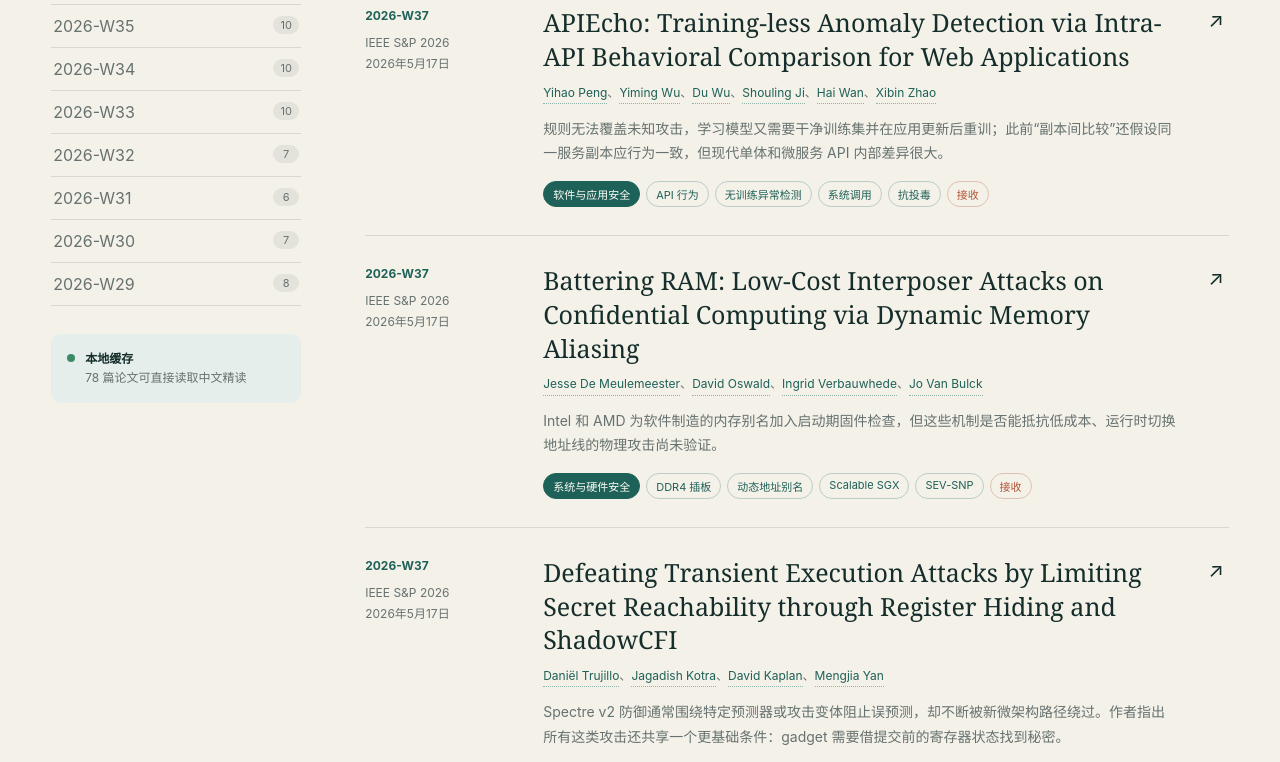
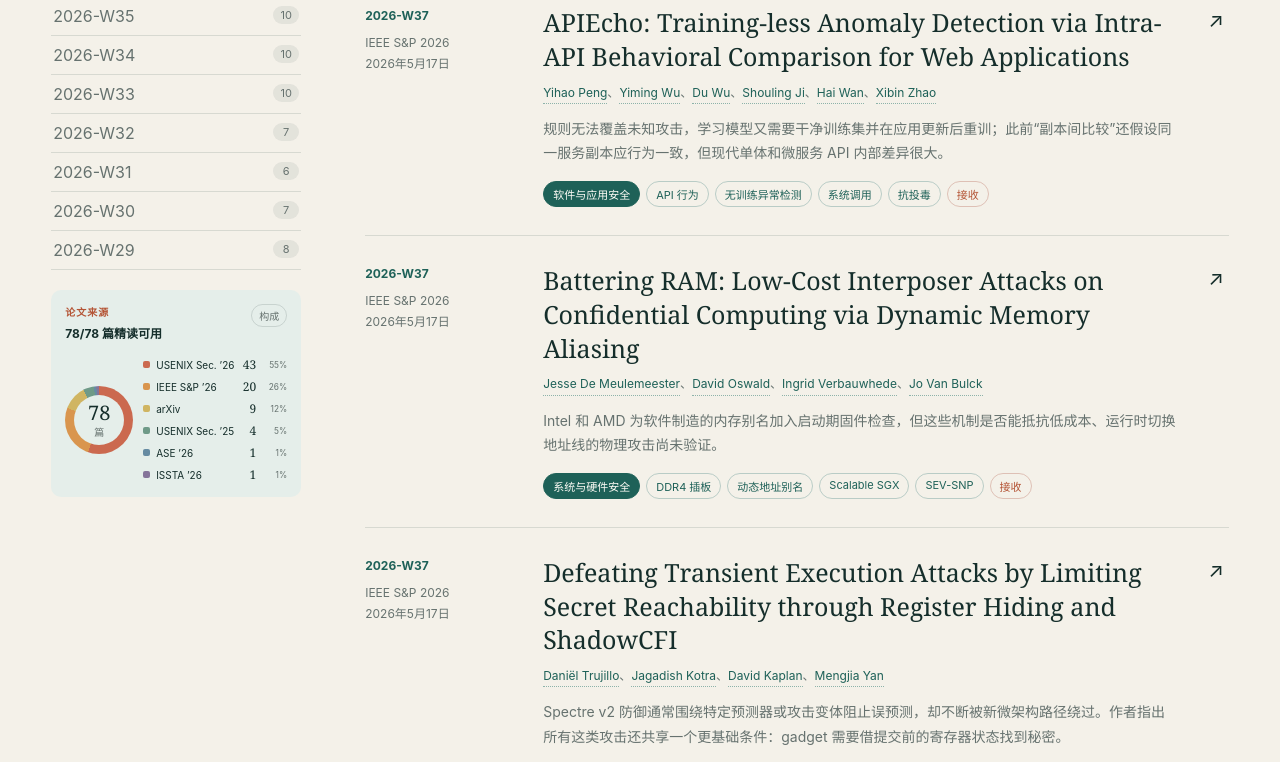
Before and after one commit to wyinleo/papernote, a plain HTML site: page site/index.html in a window 1280 px wide. Shown: the part 255-1017 px from the top of the page. Drawn offline with Linux system fonts and the light colour scheme.

Commit message:
Add source distribution charts

```diff
--- a/site/app.js
+++ b/site/app.js
@@ -26,6 +26,7 @@
   const $$ = (selector) => [...document.querySelectorAll(selector)];
   const elements = {
     stats: $("#stats"),
+    distribution: $("#distributionCard"),
     filterTitle: $("#filterTitle"),
     filterList: $("#filterList"),
     resultCount: $("#resultCount"),
@@ -113,8 +114,108 @@
     elements.stats.innerHTML = stats.map(([label, value]) =>
       `<div class="stat"><dt>${label}</dt><dd>${value}</dd></div>`
     ).join("");
-    $("#cacheStatus").textContent = `${data.counts.cached} 篇论文可直接读取中文精读`;
     $("#generatedAt").textContent = new Date(data.generated_at).toLocaleString("zh-CN");
+  }
+
+  const distributionColors = [
+    "#cb694f", "#d9954e", "#d0b562", "#6f9a88",
+    "#668ba2", "#85749a", "#ad6c82", "#7b8f73",
+  ];
+
+  const countBy = (items, labelFor) => {
+    const counts = new Map();
+    items.forEach((item) => {
+      const label = labelFor(item) || "其他";
+      counts.set(label, (counts.get(label) || 0) + 1);
+    });
+    return [...counts].map(([label, count]) => ({ label, count }))
+      .sort((a, b) => b.count - a.count || a.label.localeCompare(b.label, "zh-CN"));
+  };
+
+  const compactVenue = (paper) => ((paper.venues || ["其他 / 未标注"])[0] || "其他 / 未标注")
+    .replace("USENIX Security", "USENIX Sec.")
+    .replace(/\b20(\d{2})\b/g, "’$1");
+
+  const viewpointOrganization = (item) => {
+    const source = item.source || "其他";
+    if (source.startsWith("Microsoft ")) return "Microsoft";
+    if (source.startsWith("Google Threat Intelligence")) return "Google / Mandiant";
+    return source;
+  };
+
+  function distributionForMode() {
+    if (state.mode === "viewpoints") {
+      return {
+        kicker: "观点来源",
+        summary: `${data.viewpoints.length} 条观点`,
+        unit: "条",
+        entries: countBy(data.viewpoints, viewpointOrganization),
+      };
+    }
+    if (state.mode === "academic") {
+      const categoryLabels = Object.fromEntries(
+        (data.academic?.categories || []).map((item) => [item.id, item.label])
+      );
+      categoryLabels.security = "安全四大";
+      categoryLabels.software = "软件工程";
+      categoryLabels.ai = "人工智能";
+      const publications = data.academic?.publications || [];
+      return {
+        kicker: "论文领域",
+        summary: `${data.academic?.coverage?.scored_top_venue_papers || 0} 篇纳入顶会统计`,
+        unit: "篇",
+        entries: countBy(publications, (paper) => categoryLabels[paper.venue_group] || "预印 / 其他"),
+      };
+    }
+    return {
+      kicker: "论文来源",
+      summary: `${data.counts.cached}/${data.counts.papers} 篇精读可用`,
+      unit: "篇",
+      entries: countBy(data.papers, compactVenue),
+    };
+  }
+
+  function renderDistribution() {
+    const distribution = distributionForMode();
+    const total = distribution.entries.reduce((sum, item) => sum + item.count, 0);
+    let cursor = 0;
+    const segments = distribution.entries.map((item, index) => {
+      const start = cursor;
+      cursor += total ? item.count / total * 100 : 0;
+      return `${distributionColors[index % distributionColors.length]} ${start.toFixed(2)}% ${cursor.toFixed(2)}%`;
+    });
+    const ariaParts = distribution.entries.map((item) => {
+      const percentage = total ? Math.round(item.count / total * 100) : 0;
+      return `${item.label} ${item.count}${distribution.unit}，占 ${percentage}%`;
+    });
+
+    elements.distribution.innerHTML = `
+      <div class="distribution-head">
+        <div>
+          <p class="distribution-kicker">${escapeHtml(distribution.kicker)}</p>
+          <strong>${escapeHtml(distribution.summary)}</strong>
+        </div>
+        <span>构成</span>
+      </div>
+      <div class="distribution-chart" role="img"
+           aria-label="${escapeHtml(`${distribution.kicker}：${ariaParts.join("；")}`)}"
+           style="background: conic-gradient(${segments.join(", ")})">
+        <span><b>${total}</b><small>${distribution.unit}</small></span>
+      </div>
+      <ol class="distribution-legend">
+        ${distribution.entries.map((item, index) => {
+          const percentage = total ? Math.round(item.count / total * 100) : 0;
+          return `
+            <li>
+              <i style="background:${distributionColors[index % distributionColors.length]}" aria-hidden="true"></i>
+              <span title="${escapeHtml(item.label)}">${escapeHtml(item.label)}</span>
+              <b>${item.count}</b>
+              <small>${percentage}%</small>
+            </li>
+          `;
+        }).join("")}
+      </ol>
+    `;
   }
 
   function groupsForMode() {
@@ -587,6 +688,7 @@
   }
 
   function render() {
+    renderDistribution();
     renderFilters();
     renderContent();
   }
--- a/site/index.html
+++ b/site/index.html
@@ -5,7 +5,7 @@
   <meta name="viewport" content="width=device-width, initial-scale=1">
   <meta name="description" content="papernote：浏览安全论文精读、学术关系与有证据评价的行业观点。">
   <title>papernote · 安全研究笔记</title>
-  <link rel="stylesheet" href="./styles.css?v=5">
+  <link rel="stylesheet" href="./styles.css?v=6">
 </head>
 <body>
   <header class="site-header">
@@ -33,10 +33,7 @@
           <span id="resultCount"></span>
         </div>
         <div class="filter-list" id="filterList"></div>
-        <div class="cache-note">
-          <span class="cache-dot" aria-hidden="true"></span>
-          <p><strong>本地缓存</strong><br><span id="cacheStatus">正在读取…</span></p>
-        </div>
+        <section class="distribution-card" id="distributionCard" aria-live="polite"></section>
       </aside>
 
       <div class="content">
@@ -85,7 +82,7 @@
   </footer>
 
   <script src="./data.js?v=3"></script>
-  <script src="./app.js?v=3"></script>
+  <script src="./app.js?v=4"></script>
   <script src="./analytics-config.js?v=1"></script>
   <script src="./analytics.js?v=1"></script>
 </body>
--- a/site/styles.css
+++ b/site/styles.css
@@ -158,7 +158,7 @@ main {
 
 .filter-button {
   width: 100%;
-  padding: 11px 2px;
+  padding: 9px 2px;
   display: flex;
   justify-content: space-between;
   gap: 12px;
@@ -185,18 +185,98 @@ main {
   font-size: 11px;
 }
 
-.cache-note {
-  margin-top: 28px;
-  padding: 16px;
-  display: flex;
-  gap: 10px;
+.distribution-card {
+  margin-top: 20px;
+  padding: 14px;
+  display: grid;
+  grid-template-areas: "head head" "chart legend";
+  grid-template-columns: 68px minmax(0, 1fr);
+  align-items: center;
+  column-gap: 10px;
   background: var(--soft-teal);
   border-radius: 10px;
 }
 
-.cache-note p { margin: 0; color: var(--muted); font-size: 12px; line-height: 1.55; }
-.cache-note strong { color: var(--ink); }
-.cache-dot { width: 8px; height: 8px; margin-top: 4px; flex: 0 0 auto; border-radius: 50%; background: #3b8c66; }
+.distribution-head {
+  grid-area: head;
+  display: flex;
+  align-items: start;
+  justify-content: space-between;
+  gap: 8px;
+}
+
+.distribution-head > span {
+  padding: 3px 7px;
+  color: var(--muted);
+  border: 1px solid rgba(21, 46, 43, .14);
+  border-radius: 99px;
+  font-size: 10px;
+}
+
+.distribution-kicker {
+  margin: 0 0 3px;
+  color: var(--accent);
+  font-size: 10px;
+  font-weight: 700;
+  letter-spacing: .1em;
+}
+
+.distribution-head strong { color: var(--ink); font-size: 12px; font-weight: 650; }
+
+.distribution-chart {
+  grid-area: chart;
+  position: relative;
+  width: 68px;
+  aspect-ratio: 1;
+  margin: 14px 0 0;
+  display: grid;
+  place-items: center;
+  border-radius: 50%;
+}
+
+.distribution-chart::after {
+  content: "";
+  position: absolute;
+  inset: 9px;
+  background: var(--soft-teal);
+  border-radius: 50%;
+}
+
+.distribution-chart > span {
+  position: relative;
+  z-index: 1;
+  display: grid;
+  color: var(--ink);
+  text-align: center;
+  line-height: 1;
+}
+
+.distribution-chart b { font-family: Georgia, serif; font-size: 20px; font-weight: 500; }
+.distribution-chart small { margin-top: 4px; color: var(--muted); font-size: 10px; }
+
+.distribution-legend {
+  grid-area: legend;
+  margin: 14px 0 0;
+  padding: 0;
+  display: grid;
+  gap: 5px;
+  list-style: none;
+}
+
+.distribution-legend li {
+  min-width: 0;
+  display: grid;
+  grid-template-columns: 7px minmax(0, 1fr) auto 25px;
+  align-items: center;
+  gap: 6px;
+  color: var(--muted);
+  font-size: 10px;
+}
+
+.distribution-legend i { width: 7px; height: 7px; border-radius: 2px; }
+.distribution-legend span { overflow: hidden; color: var(--ink); text-overflow: ellipsis; white-space: nowrap; }
+.distribution-legend b { color: var(--ink); font-family: Georgia, serif; font-size: 12px; font-weight: 500; }
+.distribution-legend small { text-align: right; }
 
 .content-header {
   min-height: 72px;
@@ -584,7 +664,14 @@ footer {
   .filter-list { display: flex; overflow-x: auto; gap: 8px; padding: 2px 0 8px; scrollbar-width: thin; }
   .filter-button { width: auto; min-width: max-content; padding: 8px 11px; border: 1px solid var(--line); border-radius: 999px; }
   .filter-button.is-active::before { display: none; }
-  .cache-note { display: none; }
+  .distribution-card {
+    margin-top: 16px;
+    display: grid;
+    grid-template-columns: 76px minmax(0, 1fr);
+    align-items: center;
+    column-gap: 18px;
+  }
+  .distribution-chart { width: 76px; }
   .content-header { align-items: stretch; flex-direction: column; gap: 8px; }
   .content-controls { margin-bottom: 12px; flex-wrap: wrap; }
   .paper-card, .viewpoint-card { grid-template-columns: minmax(0, 1fr); gap: 9px; padding-right: 34px; }
```
